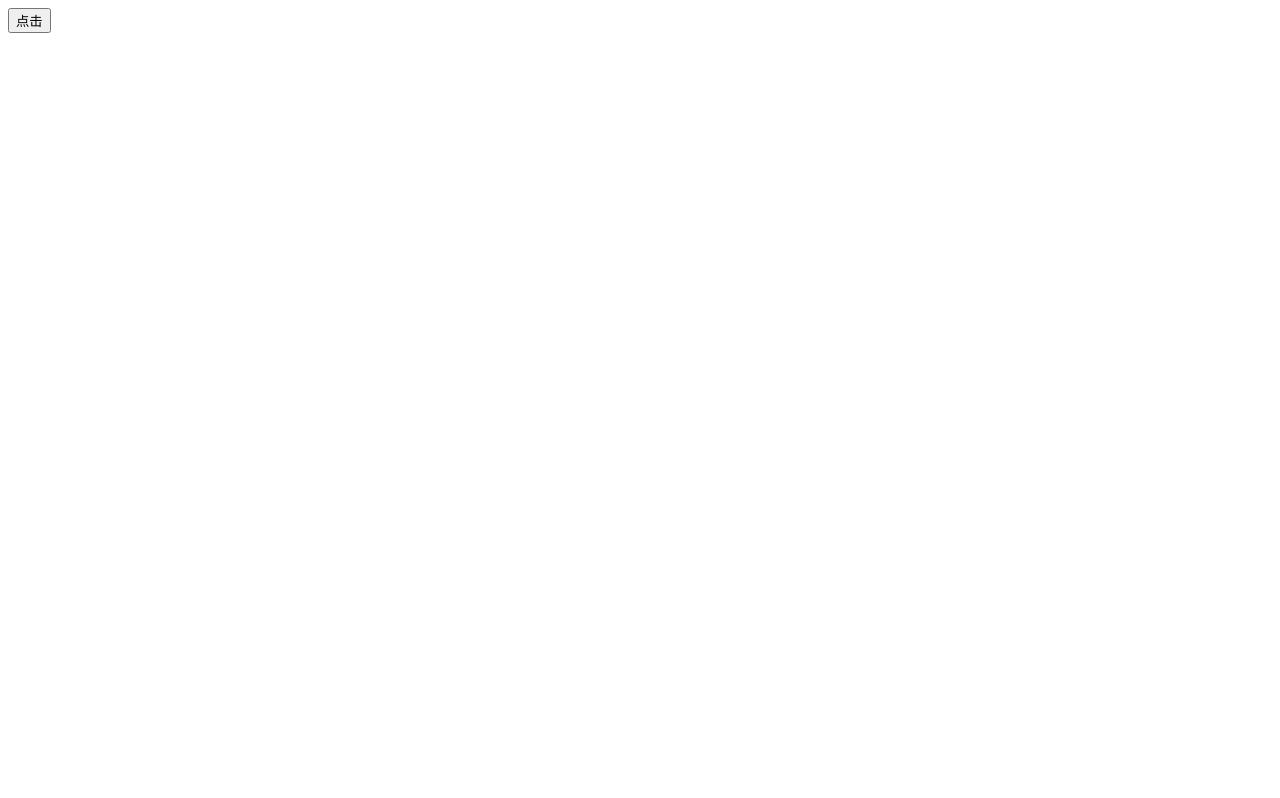
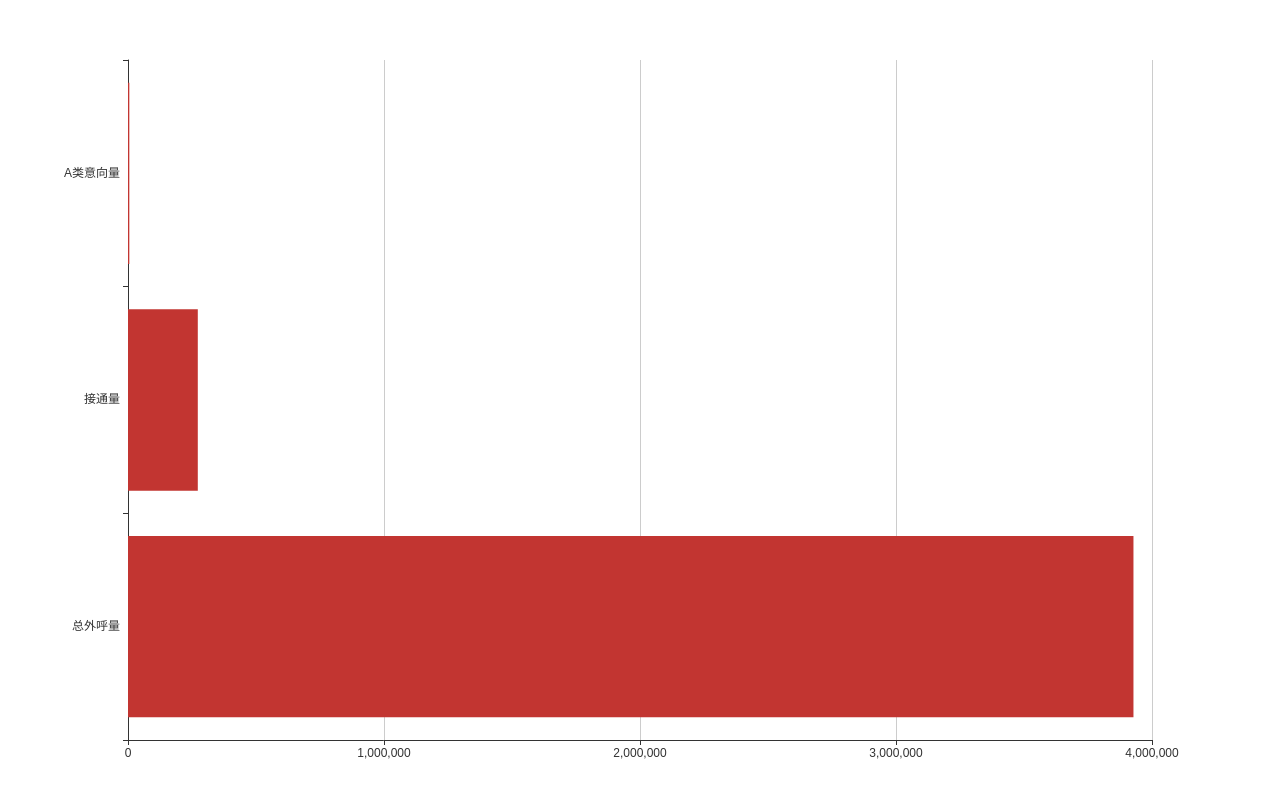
Before and after one commit to chengdonglin/Data-Visualization, a Vue app in the folder client/: page /#/callPage in a window 1280 px wide. Built offline with nearby package versions, Linux system fonts and the light colour scheme.

Commit message:
feat: 柱状图基本功能实现

```diff
--- a/client/src/App.vue
+++ b/client/src/App.vue
@@ -2,23 +2,27 @@
  * @Description:
  * @Author: chengDong
  * @Date: 2020-10-28 11:40:44
- * @LastEditTime: 2020-10-28 13:53:48
+ * @LastEditTime: 2020-10-28 14:10:41
  * @LastEditors: chengDong
 -->
 <template>
   <div id="app">
-    <button @click="call">点击</button>
+    <!--<button @click="call">点击</button> -->
+    <router-view></router-view>
   </div>
 </template>
 
 <script>
 export default {
   methods: {
-    call() {
-      this.$api.call.callData({}).then(res => {
-        console.log(res)
-      })
-    }
+    // call() {
+    //   this.$api.call.callData({}).then(res => {
+    //     console.log(res)
+    //   })
+    // }
+  },
+  created () {
+    // console.log(this.$echarts)
   }
 }
 </script>
--- /dev/null
+++ b/client/src/assets/css/global.less
@@ -0,0 +1,25 @@
+html,body, #app {
+    width: 100%;
+    height: 100%;
+    padding: 0;
+    margin: 0;
+    overflow: hidden;
+}
+
+.com-page {
+    width: 100%;
+    height: 100%;
+    overflow: hidden;
+}
+
+.com-container {
+    width: 100%;
+    height: 100%;
+    overflow: hidden;
+}
+
+.com-charts {
+    width: 100%;
+    height: 100%;
+    overflow: hidden;
+}
--- /dev/null
+++ b/client/src/components/call.vue
@@ -0,0 +1,82 @@
+<!--
+ * @Description: 外呼数据统计横向柱状图
+ * @Author: chengDong
+ * @Date: 2020-10-28 14:06:45
+ * @LastEditTime: 2020-10-28 14:47:38
+ * @LastEditors: chengDong
+-->
+<template>
+  <div class="com-container">
+      <div class="com-charts" ref="call_ref">
+
+      </div>
+  </div>
+</template>
+
+<script>
+export default {
+    data () {
+        return {
+            chartInstance: null,
+            allData: null
+        }
+    },
+    methods: {
+        // 初始化echartsInstance对象
+        initChart() {
+            this.chartInstance = this.$echarts.init(this.$refs.call_ref)
+        },
+        // 获取服务器数据
+        getData() {
+            this.allData =  [
+                {
+                    "name":"总外呼量",
+                    value: 3927568
+                },
+                 {
+                    "name":"接通量",
+                    value: 272645
+                },
+                 {
+                    "name":"A类意向量",
+                    value: 5164
+                }
+            ]
+            this.updateChart()
+        },
+        // 更新图表
+        updateChart() {
+            const callName = this.allData.map(item => {
+                return item.name
+            })
+            const callValues = this.allData.map(item => {
+                return item.value
+            })
+            const option = {
+                xAxis:{
+                    type: 'value'
+                },
+                yAxis:{
+                    type: 'category',
+                    data: callName
+                },
+                series:[
+                    {
+                        type: 'bar',
+                        data: callValues
+                    }
+                ]
+            }
+            this.chartInstance.setOption(option)
+        }
+    },
+    mounted () {
+        this.initChart()
+        this.getData()
+    }
+}
+</script>
+
+<style lang="less" scoped>
+
+</style>
--- a/client/src/global/index.js
+++ b/client/src/global/index.js
@@ -2,10 +2,10 @@
  * @Description:
  * @Author: chengDong
  * @Date: 2020-10-28 12:08:42
- * @LastEditTime: 2020-10-28 12:08:50
+ * @LastEditTime: 2020-10-28 14:36:01
  * @LastEditors: chengDong
  */
-export const baseUrl = 'http://localhost:8001'
+export const baseUrl = 'http://localhost:8001/api'
 
 export default {
     baseUrl
--- a/client/src/main.js
+++ b/client/src/main.js
@@ -2,7 +2,7 @@
  * @Description:
  * @Author: chengDong
  * @Date: 2020-10-28 11:40:44
- * @LastEditTime: 2020-10-28 13:51:44
+ * @LastEditTime: 2020-10-28 14:26:13
  * @LastEditors: chengDong
  */
 import Vue from 'vue'
@@ -10,6 +10,8 @@ import App from './App.vue'
 import router from './router'
 import store from './store'
 import echarts from 'echarts'
+// 引入全局样式文件
+import './assets/css/global.less'
 
 // 全局echarts对象挂载到Vue的原型对象上, 别处使用this.$echarts
 Vue.prototype.$echarts = echarts
@@ -19,7 +21,6 @@ Vue.config.productionTip = false
 import api from './http/index'
 Vue.use(api)
 
-
 new Vue({
   router,
   store,
--- /dev/null
+++ b/client/src/views/CallPage.vue
@@ -0,0 +1,34 @@
+<!--
+ * @Description: 针对外呼统计数据
+ * @Author: chengDong
+ * @Date: 2020-10-28 14:04:16
+ * @LastEditTime: 2020-10-28 14:21:18
+ * @LastEditors: chengDong
+-->
+<template>
+  <div class="com-page">
+      <call> </call>
+  </div>
+</template>
+
+<script>
+import Call from '@/components/call'
+
+export default {
+    components: {
+        call: Call
+    },
+    data () {
+        return {
+
+        }
+    },
+    methods: {
+
+    }
+}
+</script>
+
+<style lang="less" scoped>
+
+</style>
```
Also changed, not shown: client/src/router/index.js (+6 -3 lines).
